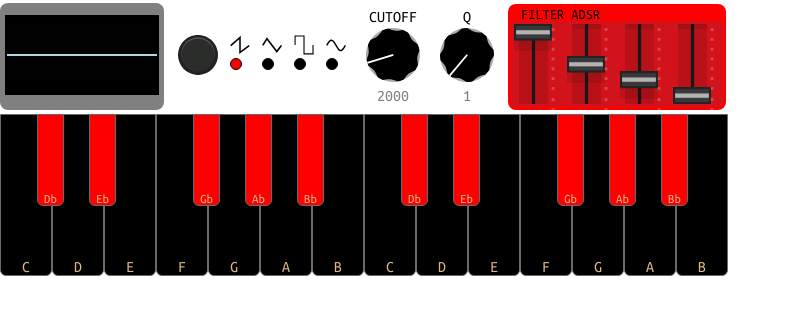
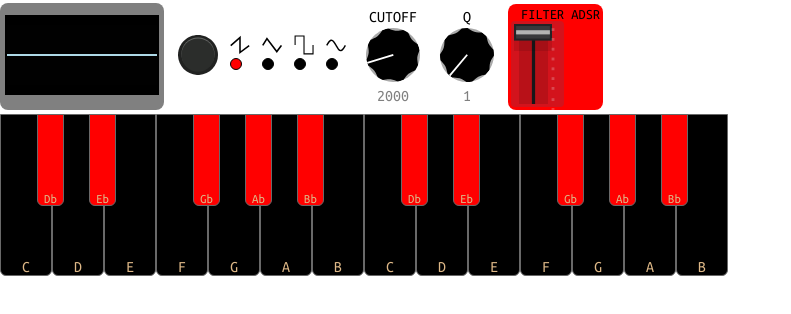
Before and after one commit to brurez/red-analog-synth, a React (Create React App) app: page / in a window 1280 px wide. Shown: the top 314 px of the page, without its empty margins (0-791 px from the left). Built offline with nearby package versions, Linux system fonts and the light colour scheme.

Commit message:
Working slider

```diff
--- a/src/entities/AnalogSynth.ts
+++ b/src/entities/AnalogSynth.ts
@@ -2,7 +2,23 @@ import { computed, observable } from "mobx";
 import AnalogVoice from "./AnalogVoice";
 import Note from "./Note";
 
+interface IAdsr {
+  attack: number;
+  decay: number;
+  sustain: number;
+  release: number;
+}
+
 class AnalogSynth {
+
+  @computed
+  get filterAdsr() {
+    return this.$filterAdsr;
+  }
+
+  set filterAdsr(value) {
+    this.$filterAdsr = value;
+  }
 
   @computed
   get wave() {
@@ -52,6 +68,12 @@ class AnalogSynth {
   @observable public analyserData: Uint8Array;
   @observable private $filterFreq: number = 2000;
   @observable private $filterQ: number = 1;
+  @observable private $filterAdsr: IAdsr = {
+    attack: 0,
+    decay: 0,
+    sustain: 1,
+    release: 0,
+  };
 
   @observable private $wave: number = 0;
   @observable private voices: AnalogVoice[];
--- a/src/ui/App.css
+++ b/src/ui/App.css
@@ -33,6 +33,7 @@
 .analog-synth {
   display: flex;
   align-items: center;
+  user-select: none;
 }
 
 .analog-synth > div {
--- a/src/ui/Slider.css
+++ b/src/ui/Slider.css
@@ -8,6 +8,7 @@
     text-align: center;
     padding: 3px;
     border-radius: 4px;
+    user-select: none;
 }
 
 .slider-container {
--- a/src/ui/Slider.tsx
+++ b/src/ui/Slider.tsx
@@ -14,21 +14,23 @@ interface IState {
 }
 
 class Slider extends React.Component<IProps, IState> {
+  public state: Readonly<IState> = {
+    clientY: 0,
+  };
   public render() {
     const { value, minValue, maxValue } = this.props;
     const ratio = (value * 79) / (maxValue - minValue);
     return (
       <div className="slider">
-        <div className="slider-container">
-          <div
-            className="slider-foreground"
-            style={{ top: `calc(${ratio}%)` }}
-            draggable={true}
-            onDragStart={e => this.handleDragStart(e)}
-            onDrag={e => this.handleDrag(e)}
-            onDragEnd={e => this.handleDrag(e)}
-          >
-            <div className="touch" />
+        <div
+          className="slider-container"
+          onMouseMove={e => this.handleMouseMove(e)}
+        >
+          <div className="slider-foreground" style={{ top: `calc(${ratio}%)` }}>
+            <div
+              className="touch"
+              draggable={false}
+            />
             <img src={foreground} />
           </div>
         </div>
@@ -37,20 +39,13 @@ class Slider extends React.Component<IProps, IState> {
     );
   }
 
-  private handleDragStart(e) {
-    const img = new Image();
-    const { clientY } = e;
-    e.dataTransfer.setDragImage(img, 10, 10);
-    this.setState({ clientY });
-  }
-
-  private handleDrag(e) {
-    const { clientY } = e;
+  private handleMouseMove(e) {
+    const { clientY, buttons } = e;
     const { maxValue: max, minValue: min, value } = this.props;
 
-    if (clientY !== this.state.clientY) {
-      const delta = clientY - this.state.clientY;
-      let result = value + (delta * (max - min));
+    if (buttons && clientY !== this.state.clientY) {
+      const delta = (clientY - this.state.clientY);
+      let result = value + delta * (max - min) / 50;
       result = result > max ? max : result;
       result = result < min ? min : result;
 
--- a/src/ui/UIAnalogSynth.tsx
+++ b/src/ui/UIAnalogSynth.tsx
@@ -50,28 +50,10 @@ class UIAnalogSynth extends React.Component<IProps> {
         <SliderGroup name="FILTER ADSR">
           <React.Fragment>
             <Slider
-              value={0}
+              value={synth.filterAdsr.release}
               minValue={0}
-              maxValue={100}
-              onChange={e => console.log(e)}
-            />
-            <Slider
-              value={50}
-              minValue={0}
-              maxValue={100}
-              onChange={e => console.log(e)}
-            />
-            <Slider
-              value={75}
-              minValue={0}
-              maxValue={100}
-              onChange={e => console.log(e)}
-            />
-            <Slider
-              value={100}
-              minValue={0}
-              maxValue={100}
-              onChange={e => console.log(e)}
+              maxValue={1}
+              onChange={value => synth.filterAdsr.release = value}
             />
           </React.Fragment>
         </SliderGroup>
```
